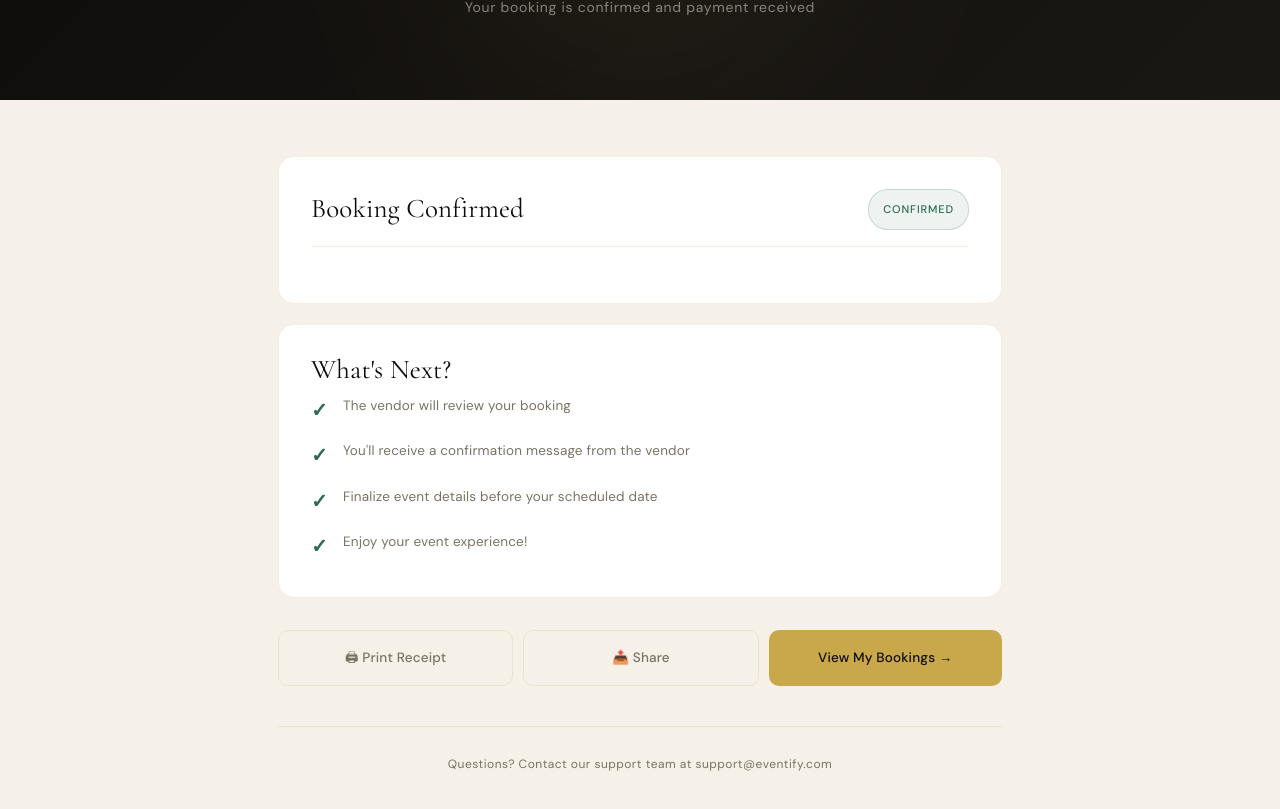
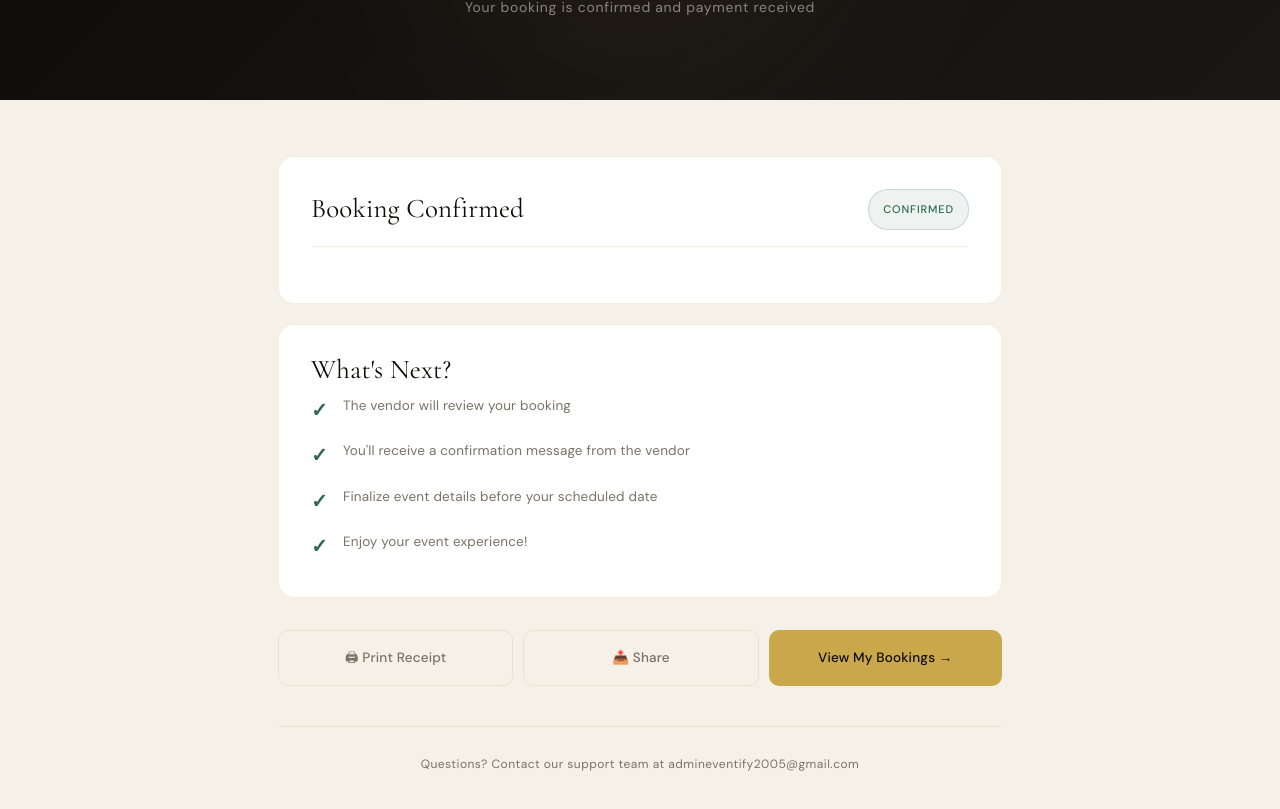
Before and after one commit to atha636/Eventify, a React (Vite) app in the folder client/: page /payment-success/1 in a window 1280 px wide. Shown: the part 325-1134 px from the top of the page. Built offline with nearby package versions, Linux system fonts and the light colour scheme; no server answers.

Commit message:
fix the payment success

```diff
--- a/client/src/pages/PaymentSuccess.jsx
+++ b/client/src/pages/PaymentSuccess.jsx
@@ -212,7 +212,7 @@ export default function PaymentSuccess() {
 
           {/* Footer */}
           <div className="ps-footer">
-            <p>Questions? Contact our support team at support@eventify.com</p>
+            <p>Questions? Contact our support team at admineventify2005@gmail.com</p>
           </div>
         </div>
       </div>
```
